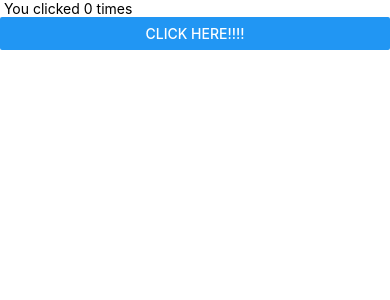
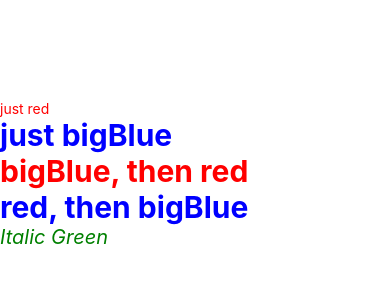
Before and after one commit to saurabhdutta047/TrackYourExpenses, a React Native app: screen / in a window 390 px wide. Shown: the top 300 px of the page. Built offline with nearby package versions, Linux system fonts and the light colour scheme.

Commit message:
feat(ReactNative): Playing with styles

```diff
--- a/src/App.tsx
+++ b/src/App.tsx
@@ -147,17 +147,51 @@ import {
 // };
 // export default LotsOfGreetings;
 
-const App = () => {
-  const [count, setCount] = useState(0);
+// const App = () => {
+//   const [count, setCount] = useState(0);
 
+//   return (
+//     <View>
+//       <Text> You clicked {count} times</Text>
+//       <Button
+//         onPress={ () => setCount(count + 1)}
+//         title='Click here!!!!'
+//       ></Button>
+//     </View>
+//   )
+// }
+// export default App;
+
+
+const LotsOfStyles = () => {
   return (
-    <View>
-      <Text> You clicked {count} times</Text>
-      <Button
-        onPress={ () => setCount(count + 1)}
-        title='Click here!!!!'
-      ></Button>
+    <View style={styles.containerView}>
+      <Text style={styles.red}>just red</Text>
+      <Text style={styles.bigBlue}>just bigBlue</Text>
+      <Text style={[styles.bigBlue, styles.red]}>bigBlue, then red</Text>
+      <Text style={[styles.red, styles.bigBlue]}>red, then bigBlue</Text>
+      <Text style={styles.italicGreen}>Italic Green</Text>
     </View>
-  )
-}
-export default App;
+  );
+};
+
+const styles = StyleSheet.create({
+  containerView: {
+    marginTop: 100,
+  },
+  bigBlue: {
+    color: 'blue',
+    fontWeight: 'bold',
+    fontSize: 30,
+  },
+  red: {
+    color: 'red',
+  },
+  italicGreen: {
+    color: 'green',
+    fontStyle: 'italic',
+    fontSize: 20,
+  }
+});
+
+export default LotsOfStyles;
```
